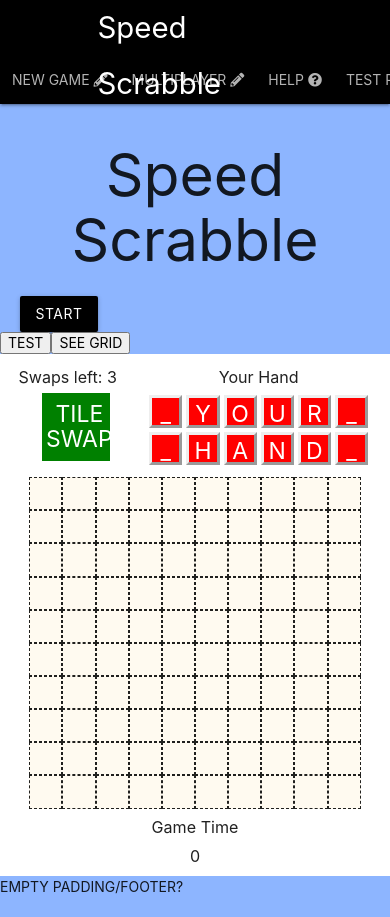
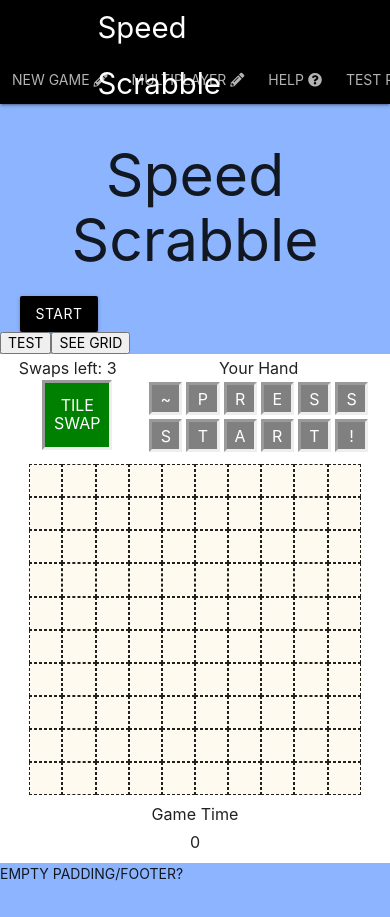
Before and after one commit to davidwu92/SpeedScrabble, a React (Create React App) app in the folder client/: page /speedscrabble in a window 390 px wide. Built offline with nearby package versions, Linux system fonts and the light colour scheme.

Commit message:
minor CSS changes

```diff
--- a/client/src/Pages/SpeedScrabble/SpeedScrabble.js
+++ b/client/src/Pages/SpeedScrabble/SpeedScrabble.js
@@ -124,8 +124,9 @@ const SpeedScrabble = () => {
         newGrid[startPosition[1]][startPosition[0]] = bagLetters[newLetterIndex]+handNum
         setGrid(JSON.parse(JSON.stringify(newGrid)))
       }
-      toast(<>{tileData[0]==bagLetters[newLetterIndex]? <>No time penalty applied.<br/>You swapped a "{tileData[0]}" for another "{bagLetters[newLetterIndex]}". <br/>{swapCount} letter swaps left.</>
-        :<>3 second penalty applied.<br/>You swapped a "{tileData[0]}" for a "{bagLetters[newLetterIndex]}."<br/>{swapCount} letter swaps left.</>}</>,
+      toast(<>{tileData[0]==bagLetters[newLetterIndex]?
+        <>You swapped your "{tileData[0]}" for another "{bagLetters[newLetterIndex]}".<br/>No time penalty applied.</>
+        :<>You swapped your "{tileData[0]}" for {"AEFHILMNORSX".includes(bagLetters[newLetterIndex])? <>an "{bagLetters[newLetterIndex]}".</>:<>a "{bagLetters[newLetterIndex]}".</>}<br/>3 second penalty applied.</>}</>,
       {autoClose: 9000,hideProgressBar: true,type: "success"})
     }
   }
@@ -133,9 +134,9 @@ const SpeedScrabble = () => {
 
 //MY HAND
   //Letters in my hand.
-  const [handLetters, setHandLetters] = useState(["_", "Y", "O", "U", "R", "_", "_", "H", "A", "N", "D","_"])
+  const [handLetters, setHandLetters] = useState(["~","P", "R", "E", "S", "S", "S", "T", "A", "R", "T","!"])
   //Used Letters from my hand.
-  const [handUsed, setHandUsed] = useState([false,false,false,false,false,false,false,false,false,false,false,false,])
+  const [handUsed, setHandUsed] = useState([true,true,true,true,true,true,true,true,true,true,true,true,])
 
   //currently not using this.
   const shuffleHand = () =>{
@@ -193,19 +194,19 @@ const SpeedScrabble = () => {
         {/* GAME */}
         <div className="row white" style={{width: "100%", padding:"1vw 0px 1vw 0px",margin:"0px"}}>
 
-          {/* MY HAND */}
+          {/* MY HAND + TILESWAP */}
           <div className="col s12 m5 l5" style={{padding:"0px 4px 0px 4px", marginBottom:"10px"}}>
             <div className="col s4 m4 l4 center" style={{padding:"0px 0px 0px 0px"}}>
               {/* <button className="btn btn-small" onClick={shuffleHand}>Shuffle</button> */}
-              <h6>Swaps left: {swapCount}</h6>
+              <h5>Swaps left: {swapCount}</h5>
               <div id="swapTile" className="valign-wrapper"
                 onDrop={swapOneTile}
                 onDragOver={allowDrop}
-              ><h5 className="white-text center">TILE SWAP</h5>
+              ><h5 className="white-text center">{swapCount ? "TILE SWAP" : "OUT OF SWAPS"}</h5>
               </div>
             </div>
             <div className="col s8 m8 l8 center" style={{padding:"0px 0px 0px 0px"}}>
-              <h6>Your Hand</h6>
+              <h5>Your Hand</h5>
               {handLetters.map((tile, index)=>
                 <div
                   draggable={!handUsed[index]}
@@ -217,7 +218,7 @@ const SpeedScrabble = () => {
                   style={!handUsed[index] ? {backgroundColor: "red", margin:"2px", padding:"1vw",
                           width:"4vw", height:"4vw",display:"inline-block", borderStyle:"outset"}
                         :{backgroundColor: "grey", margin:"2px",padding:"1vw",
-                          width:"4vw", height:"4vw", display:"inline-block", borderStyle:"outset"}}>
+                          width:"4vw", height:"4vw", display:"inline-block", borderStyle:"inset"}}>
                   <h5 className="white-text">{tile}</h5>
                 </div>)}
             </div>
--- a/client/src/Pages/SpeedScrabble/speedScrabble.css
+++ b/client/src/Pages/SpeedScrabble/speedScrabble.css
@@ -1,3 +1,4 @@
+/* TILES AND LETTERS ARE h5 */
 h5 {
   margin:0px
 }
@@ -18,11 +19,16 @@ and (max-device-width : 995px){
   }
   #swapTile {
     background-color: green;
-    width: 17.5vw !important;
-    height: 17.5vw !important;
+    border-style:inset;
+    width: 18vw !important;
+    height: 18vw !important;
     position: relative;
     padding:1vw;
     left: 30%;
+  }
+  h5{
+    font-size: medium;
+    margin: 2px;
   }
 }
 
@@ -38,6 +44,7 @@ and (min-device-width : 996px){
   }
   #swapTile {
     background-color: green;
+    border-style:inset;
     width: 8vw !important;
     height: 8vw !important;
     position: relative;
```
